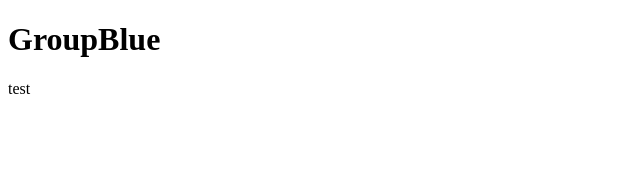
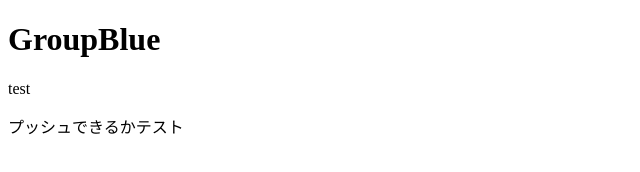
Before and after one commit to zd2c06/GroupBlue, a plain HTML site: page index.html in a window 1280 px wide. Shown: the whole page, without its empty margins (0-640 px from the left). Drawn offline with Linux system fonts and the light colour scheme.

Commit message:
プッシュできるかテスト

```diff
--- a/index.html
+++ b/index.html
@@ -7,6 +7,7 @@
 <body>
     <h1>GroupBlue</h1>
     <p>test</p>
+    <p>プッシュできるかテスト</p>
 
 </body>
 </html>
```
